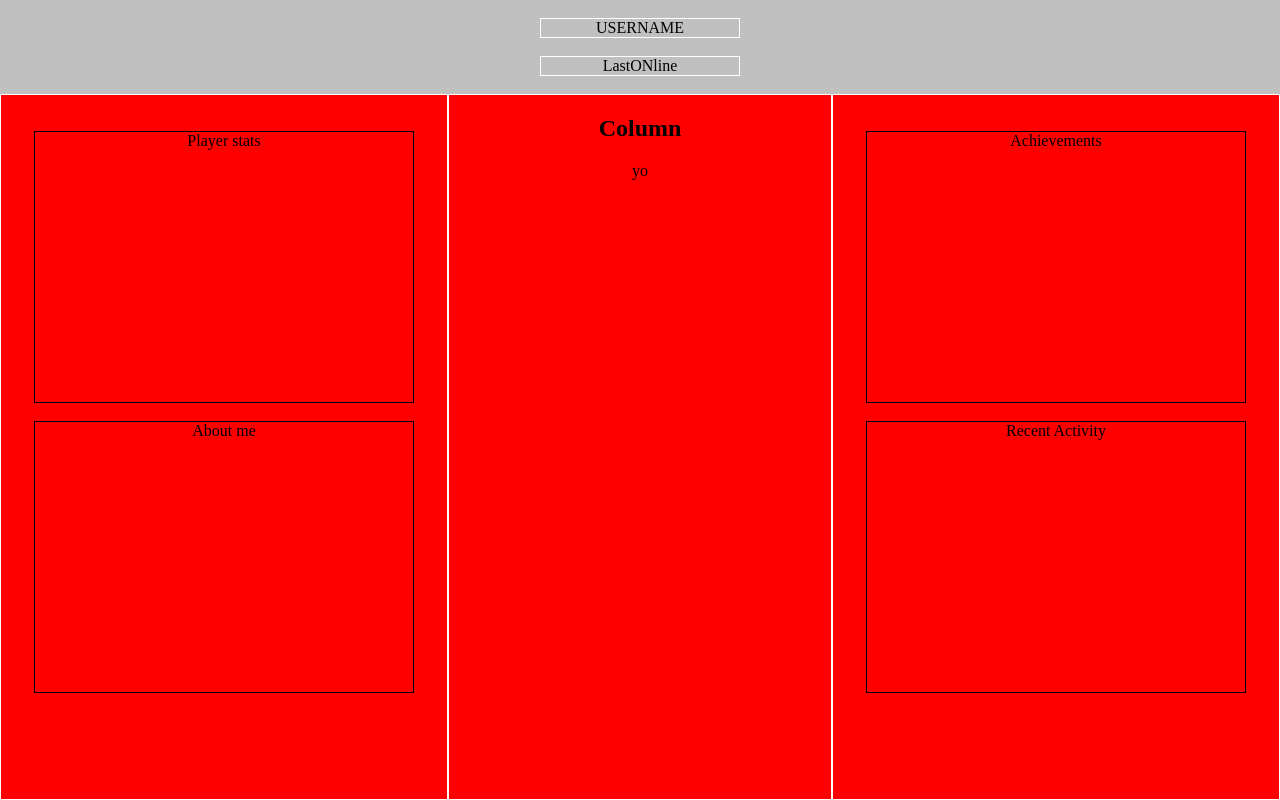
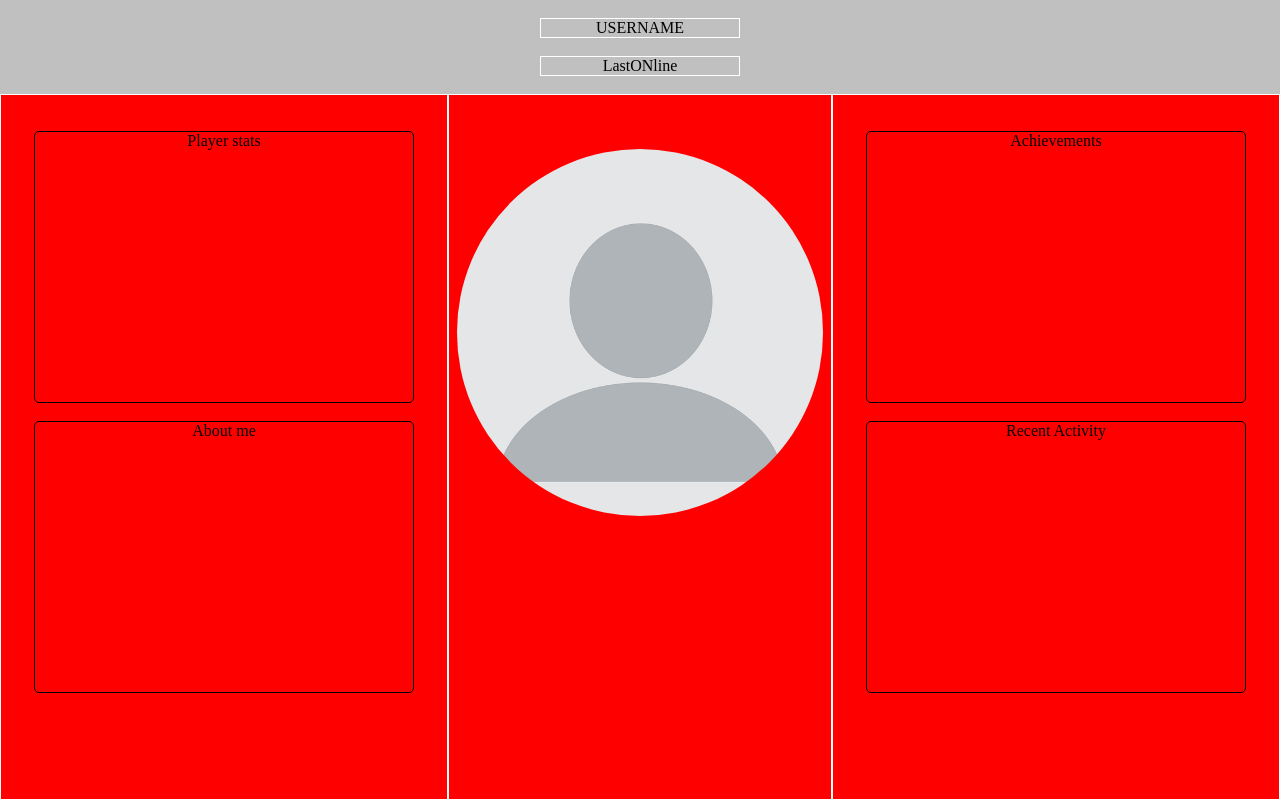
Before and after one commit to artrahim/QuickSplash_Old, a plain HTML site: page Profile/test.html in a window 1280 px wide. Drawn offline with Linux system fonts and the light colour scheme.

Commit message:
minor update

```diff
--- a/Profile/test.css
+++ b/Profile/test.css
@@ -87,14 +87,21 @@ body {
 }
 
 .box-outer{
-	text-align: center
+	text-align: center;
 }
 
 .square-box{
 	width: 85%;
 	height: 34vh;
 	border: 1px solid black;
-	display: inline-block
+	display: inline-block;
+	border-radius:5px;
+		vertical-align: middle;
+}
+
+.image{
+	width:96%;
+	border-radius: 50%;
 }
 
 /* Responsive layout - makes the three columns stack on top of each other instead of next to each other */
--- a/Profile/test.html
+++ b/Profile/test.html
@@ -29,8 +29,14 @@
 				</div>
 
 				<div class="column middle">
-					<h2>Column</h2>
-					yo
+
+
+					<div class="box-outer">
+						</br></br></br>
+						<img src="profilepic.jpg" alt="profilepic" class="image">
+					</div>
+
+
 				</div>
 
 				<div class="column side">
```
Also changed, not shown: Profile/profilepic.jpg (added).
